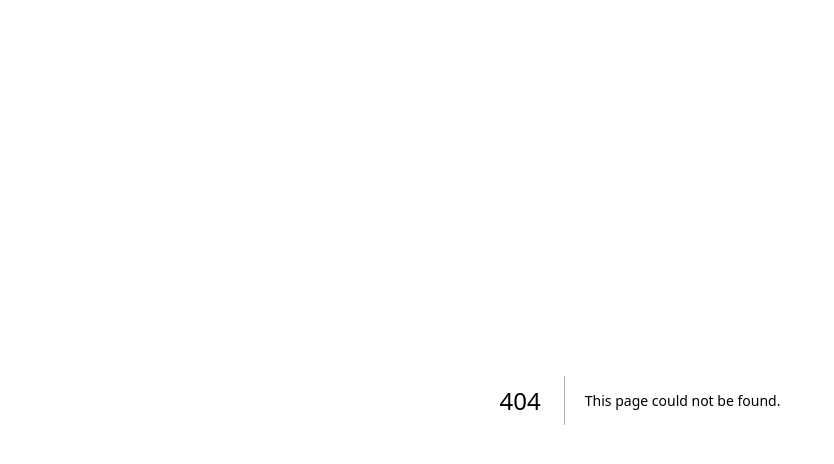
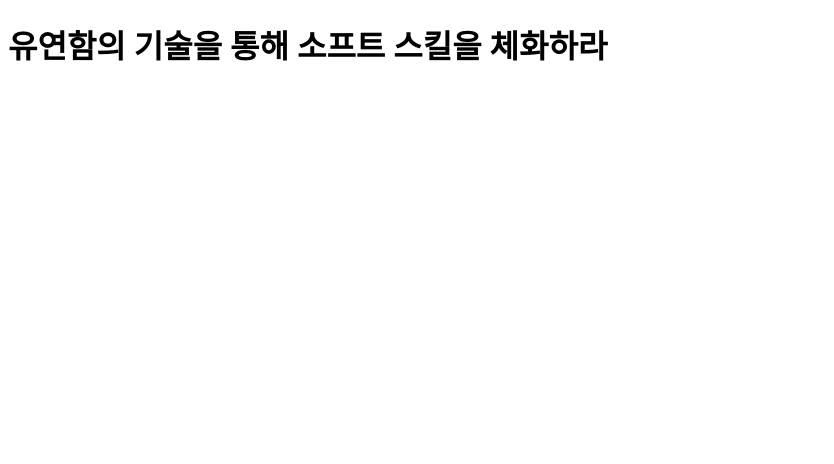
Before and after one commit to sysmae/principles, a Next.js app: page /life/learning/2 in a window 1280 px wide. Before the commit this address had no page. Shown: the top 464 px of the page, without its empty margins (0-834 px from the left). Built offline with nearby package versions, Linux system fonts and the light colour scheme.

Commit message:
소프트 스킬에 관한 제목 추가

```diff
--- /dev/null
+++ b/pages/life/learning/2.mdx
@@ -0,0 +1 @@
+# 유연함의 기술을 통해 소프트 스킬을 체화하라
--- a/pages/life/learning/_meta.json
+++ b/pages/life/learning/_meta.json
@@ -1,3 +1,4 @@
 {
-  "1":"울트라 러닝을 통해 하드 스킬을 빠르게 학습하라"
+  "1":"울트라 러닝을 통해 하드 스킬을 빠르게 학습하라",
+  "2":"유연함의 기술을 통해 소프트 스킬을 체화하라"
 }
```
